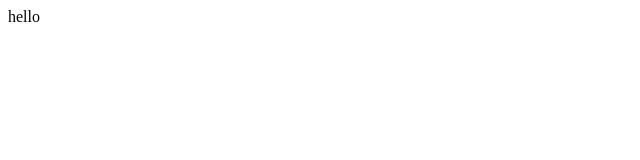
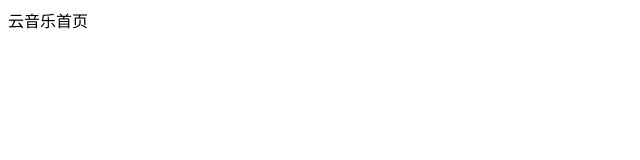
Before and after one commit to cloud-musics/cloud-musics.github.io, a plain HTML site: page index.html in a window 1280 px wide. Shown: the full height of the page, 0-640 px from the left. Drawn offline with Linux system fonts and the light colour scheme.

Commit message:
Update index.html
文案修改

```diff
--- a/index.html
+++ b/index.html
@@ -3,9 +3,9 @@
 <head>
     <meta charset="UTF-8">
     <meta name="viewport" content="width=device-width, initial-scale=1.0">
-    <title>Document</title>
+    <title>云音乐</title>
 </head>
 <body>
-    hello
+   云音乐首页
 </body>
 </html>
```
